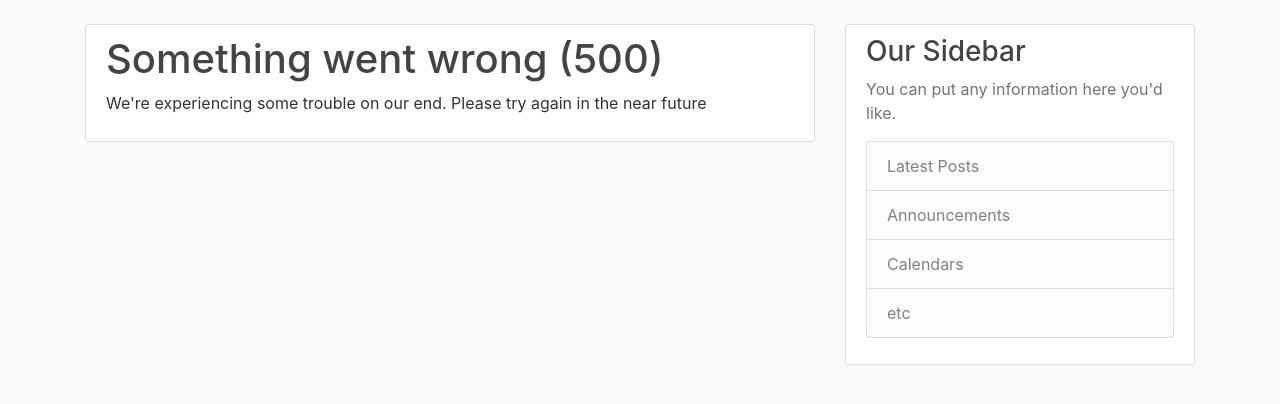
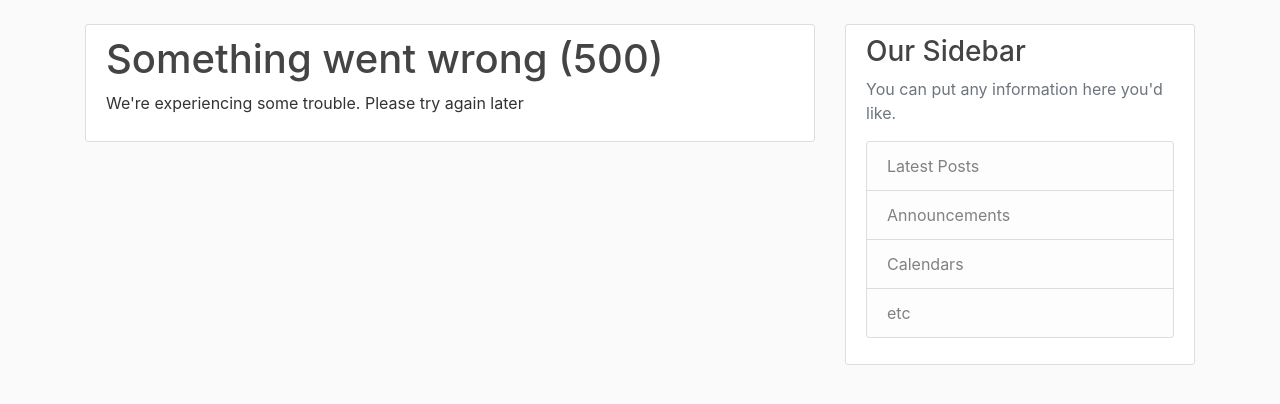
Before and after one commit to muokicaleb/flaskblog, a Flask app: template flaskblog/templates/errors/500.html in a window 1280 px wide. Shown: the part 56-460 px from the top of the page. Run offline with Flask 2, Linux system fonts and the light colour scheme; the template is opened without the code that fills it, so the values that code supplies are empty; some libraries are stand-ins or nearby versions.

Commit message:
modified 500 error page

```diff
--- a/flaskblog/templates/errors/500.html
+++ b/flaskblog/templates/errors/500.html
@@ -2,6 +2,6 @@
 {% block content %}
     <div class="content-section">
         <h1>Something went wrong (500)</h1>
-        <p>We're experiencing some trouble on our end. Please try again in the near future</p>
+        <p>We're experiencing some trouble. Please try again later</p>
     </div>
 {% endblock content %}
```
